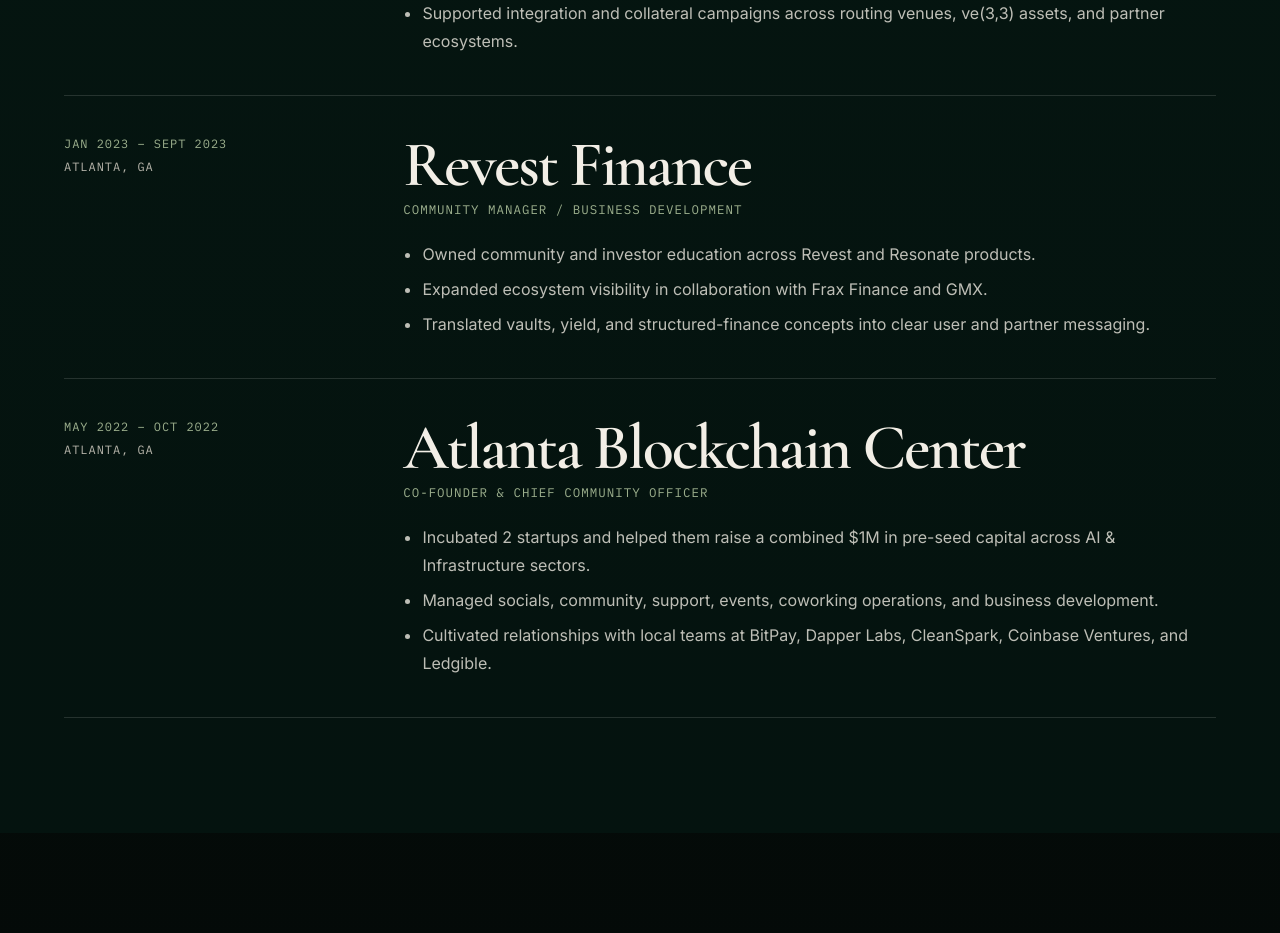
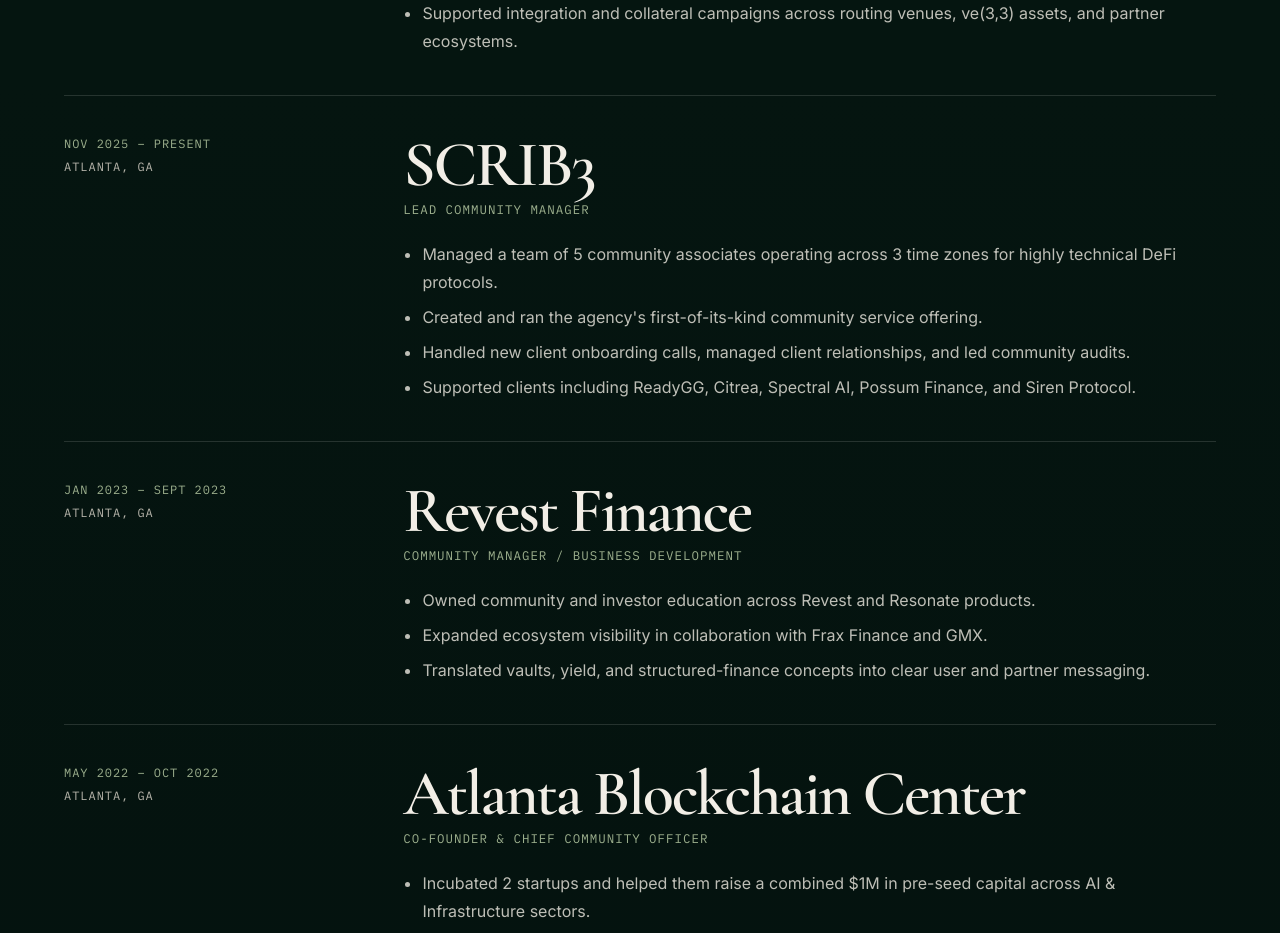
Before and after one commit to Syrexle/tariq-website, a React (Vite) app: page / in a window 1280 px wide. Shown: the part 5440-6373 px from the top of the page. Built offline with nearby package versions, Linux system fonts and the light colour scheme.

Commit message:
content: add SCRIB3 experience

```diff
--- a/src/main.tsx
+++ b/src/main.tsx
@@ -38,6 +38,18 @@ const experience = [
       'Rebuilt the brand system, positioning, visual identity, and product story for institutional DeFi credit.',
       'Wrote outreach, launch copy, tutorials, social campaigns, and technical explainers for buyer education.',
       'Supported integration and collateral campaigns across routing venues, ve(3,3) assets, and partner ecosystems.',
+    ],
+  },
+  {
+    company: 'SCRIB3',
+    role: 'Lead Community Manager',
+    location: 'Atlanta, GA',
+    dates: 'Nov 2025 – Present',
+    bullets: [
+      'Managed a team of 5 community associates operating across 3 time zones for highly technical DeFi protocols.',
+      'Created and ran the agency\'s first-of-its-kind community service offering.',
+      'Handled new client onboarding calls, managed client relationships, and led community audits.',
+      'Supported clients including ReadyGG, Citrea, Spectral AI, Possum Finance, and Siren Protocol.',
     ],
   },
   {
```
